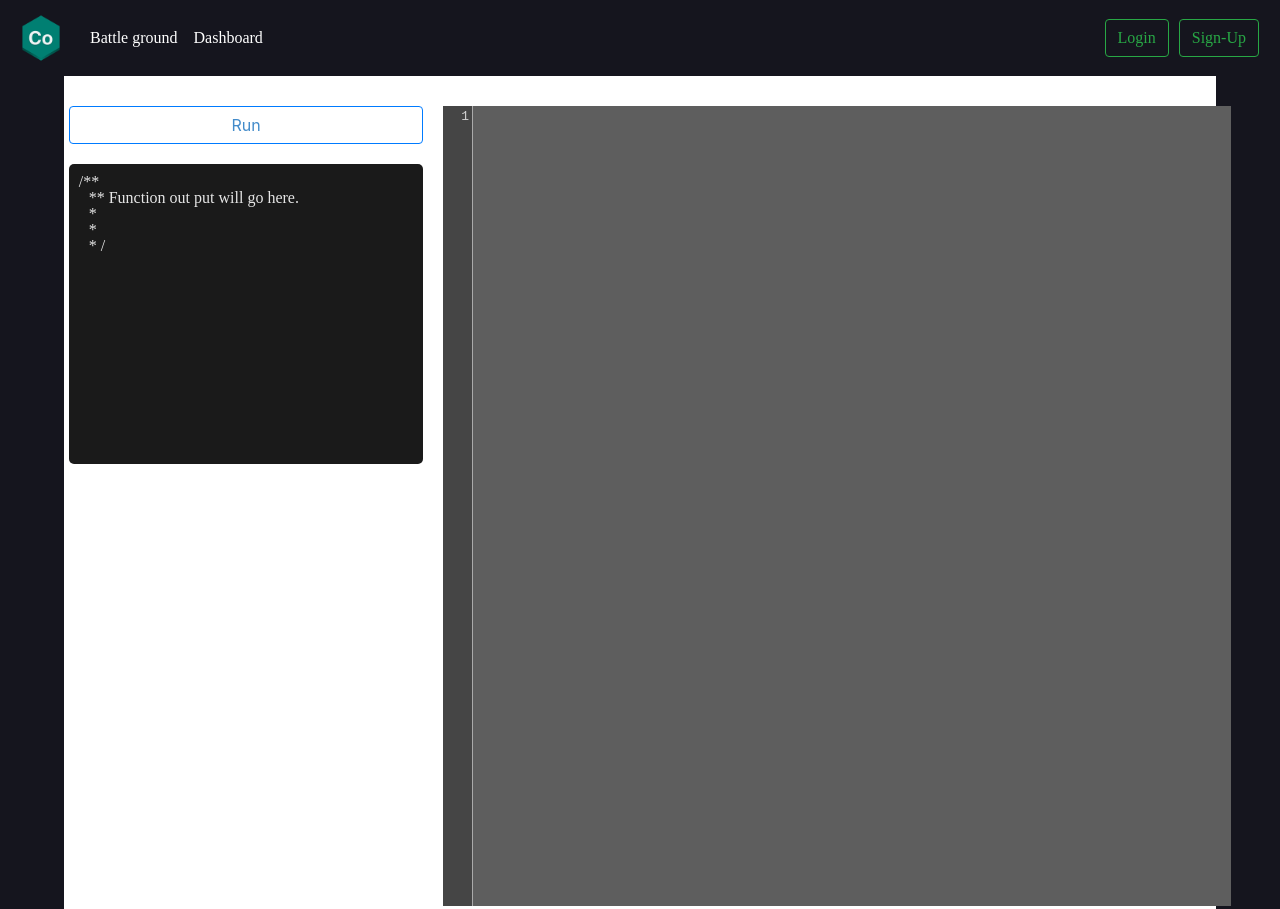
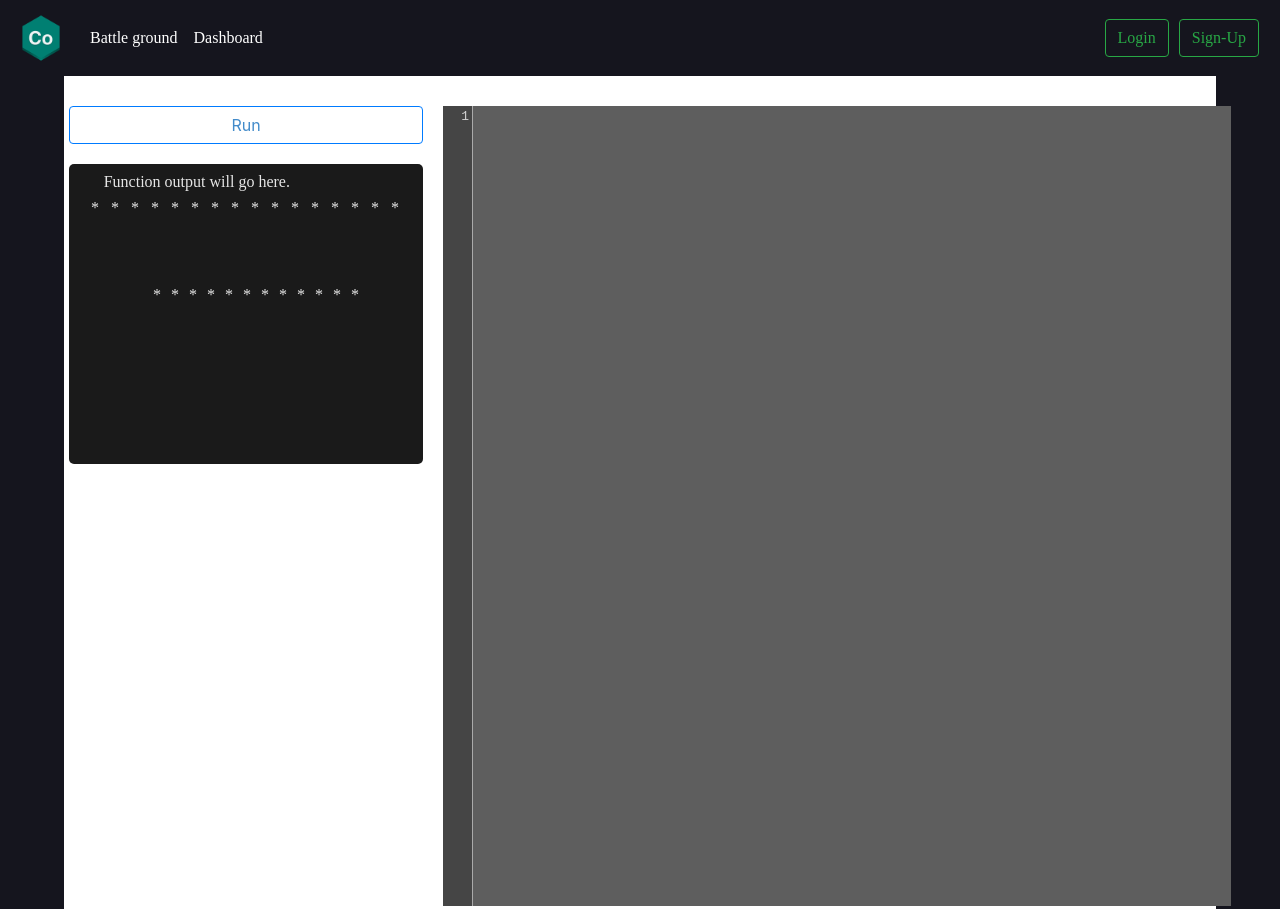
Before and after one commit to imcontrive/CreateAPIs, a React (Create React App) app in the folder client/mini-codewar-frontend/: page /code in a window 1280 px wide. Built offline with nearby package versions, Linux system fonts and the light colour scheme.

Commit message:
update styles for CodeMirror console

```diff
--- a/client/mini-codewar-frontend/src/components/CodeMirror.js
+++ b/client/mini-codewar-frontend/src/components/CodeMirror.js
@@ -57,11 +57,15 @@ var CodeEditor = require('codemirror');
                 <div style={{textAlign:"center"}} className="side col-md-4">
                   <button style={{width:"90%"}} id="run" className="btn btn-primary" onClick={this.handleClick} >Run</button>
                   <div className="console" style={{minHeight:"300px",height:"100%"}}>
-                    <p className="pconsole">/**</p>
-                    <p className="pconsole indent">** Function out put will go here.</p>
-                    <p className="pconsole indent">* </p>
-                    <p className="pconsole indent">* </p>
-                    <p className="pconsole indent">* /</p>
+                    <p className="pconsole indent" style={{paddingLeft:"15px"}}>Function output will go here.</p>
+                    <p className="pconsole" style={{textAlign:"center",paddingTop:"10px",letterSpacing:"12px"}}>****************</p>
+
+
+                    <p className="pconsole indent" style={{paddingTop:"20%"}}>{
+                      this.state.returnValue ? this.state.returnValue : <>
+                      <p className="pconsole" style={{textAlign:"center",letterSpacing:"10px"}}>************</p>
+                      <p className="pconsole indent"></p> </>
+                    } </p>
                   </div>
               </div>
               <div className="side col-md-8" style={{height:"50%"}}>
```
